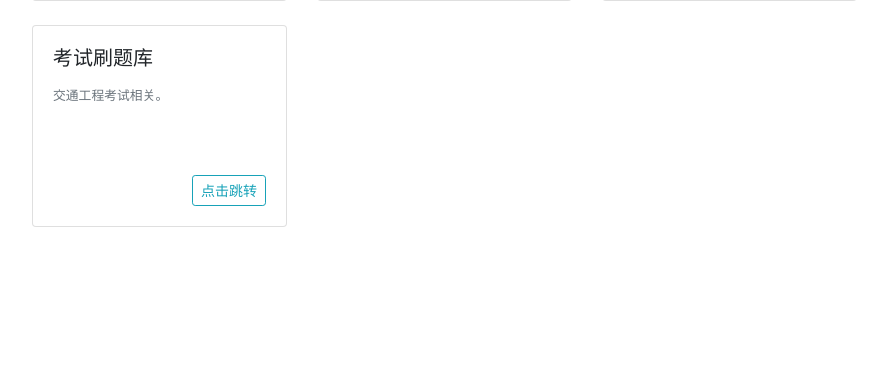
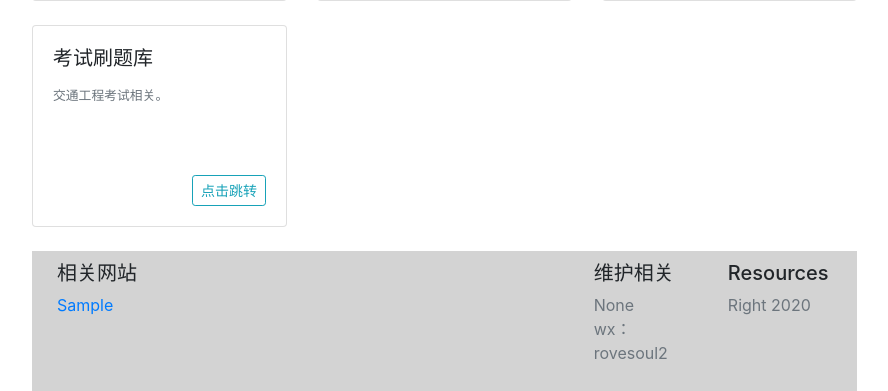
Before and after one commit to rovesoul/zhz_web, a Django app: template ZHZ_DATABASH/templates/ZHZHome.html in a window 1280 px wide. Shown: the part 1313-1704 px from the top of the page, without its empty margins (338-1226 px from the left). Before the commit the page ends 1540 px from the top, so only its background shows below. Run offline with Django 3.2, Linux system fonts and the light colour scheme; tables that the repository leaves empty hold one stand-in row (values such as "Sample post"); the template is opened without the code that fills it: values that come from a table or form of the project are taken from there, most other values are stand-ins (such as "Sample title", 1, 10 or a date in 2020).

Commit message:
增加了友情链接数据库及页面在databaschoice页面上

```diff
--- a/ZHZ_DATABASH/models.py
+++ b/ZHZ_DATABASH/models.py
@@ -235,3 +235,26 @@ class LuggageCompany(models.Model):
     class Meta:
         ordering = ['-c_time','company_name']
         verbose_name_plural = '行李设备厂家'
+
+
+# websit
+class FriendWebsit(models.Model):
+    """友情链接
+    """
+    web_types = (
+        ('公司用', "公司用"),
+        ('自己用', "自己用"),
+        ('娱乐用', "娱乐用"),
+    )
+    id = models.AutoField(primary_key=True)
+    websit_name = models.CharField(unique=True, max_length=150, verbose_name='网站名称')
+    websit_link = models.CharField(unique=True, max_length=200,null=True,blank=True, verbose_name='网址')
+    webType = models.CharField(unique=False, choices=web_types, null=True, blank=True, max_length=60,verbose_name='网站性质')
+    webDoc = models.CharField(unique=False, max_length=255, null=True, blank=True, verbose_name='介绍')
+    c_time = models.DateTimeField(auto_now_add=True, verbose_name='记录时间')
+    def __str__(self):
+        return self.__doc__ + ':' + self.websit_name
+
+    class Meta:
+        ordering = ['-c_time','websit_name']
+        verbose_name_plural = '友情链接'
--- a/ZHZ_DATABASH/templates/ZHZHome.html
+++ b/ZHZ_DATABASH/templates/ZHZHome.html
@@ -198,6 +198,8 @@
 
 
 </div>
+
+    {% include 'footers.html' %}
 {% endblock body_right %}
 </body>
 </html>
--- /dev/null
+++ b/ZHZ_DATABASH/templates/footers.html
@@ -0,0 +1,42 @@
+<!DOCTYPE html>
+<html lang="en">
+<head>
+    <meta charset="UTF-8">
+    <meta name="viewport" content="width=device-width, initial-scale=1, shrink-to-fit=no">
+        <link rel="icon" type="image/png" sizes="20x20" href="/static/icon/plane.png">
+    <link rel="stylesheet" href="https://cdn.jsdelivr.net/npm/bootstrap@4.5.0/dist/css/bootstrap.min.css"          integrity="sha384-9aIt2nRpC12Uk9gS9baDl411NQApFmC26EwAOH8WgZl5MYYxFfc+NcPb1dKGj7Sk" crossorigin="anonymous">
+    <script src="https://cdn.jsdelivr.net/npm/vue/dist/vue.js"></script>
+    <script src="https://unpkg.com/axios/dist/axios.min.js"></script>
+    <title>Title</title>
+</head>
+<body>
+<footer id="footer" style="background-color: lightgray;padding: 10px;">
+    <div class="container">
+        <div class="row justify-content-between">
+            <div class="col-12 order-2 col-md-8 order-md-1">
+                <h5 class="d-inline-block">相关网站</h5>
+                <small id="copyright" class="d-inline-block text-muted"></small>
+                <ul class="list-unstyled">
+                    {% for item in FriendWeb %}
+                      <li class="beian"><a class="beian" href="{{ item.2 }}" target="_blank" rel="nofollow">{{ item.1 }}</a></li>
+                    {% endfor %}
+                </ul>
+            </div>
+            <div class="col-6 order-1 col-md-2 order-md-2">
+                <h5>维护相关</h5>
+                <ul class="list-unstyled">
+                    <li><a class="text-muted" href="">None</a></li>
+                    <li><a class="text-muted" href="">wx：rovesoul2 </a></li>
+                </ul>
+            </div>
+            <div class="col-6 order-1 col-md-2 order-md-2">
+                <h5>Resources</h5>
+                <ul class="list-unstyled">
+                    <li><a class="text-muted" href="">Right 2020</a></li>
+                </ul>
+            </div>
+        </div>
+    </div>
+</footer>
+</body>
+</html>
--- a/ZHZ_DATABASH/views.py
+++ b/ZHZ_DATABASH/views.py
@@ -10,6 +10,7 @@ def choice(request):
     if not request.session.get("is_login", None):
         return redirect("/demo/login")
     lists = get_count_contract()
+    FridenWeb = models.FriendWebsit.objects.all()
     plugintext={
         'pagename':'ZHZ-数据信息统计',
         'page_title': 'ZHZ-数据信息统计',
@@ -24,7 +25,9 @@ def choice(request):
         'count_airport_device':lists[6],
         'alarm_airport_count':lists[7],
         'count_luggage': lists[8],
+        'FriendWeb':FridenWeb.values_list(),
     }
+
     return render(request, 'ZHZHome.html', plugintext)
 
 def get_count_contract():
```
Also changed, not shown: ZHZ_DATABASH/admin.py (+10 -2 lines), README.md, ZHZ_DATABASH/migrations/0013_friendwebsit.py (added), ZHZ_DATABASH/migrations/0014_auto_20200924_1249.py (added).
